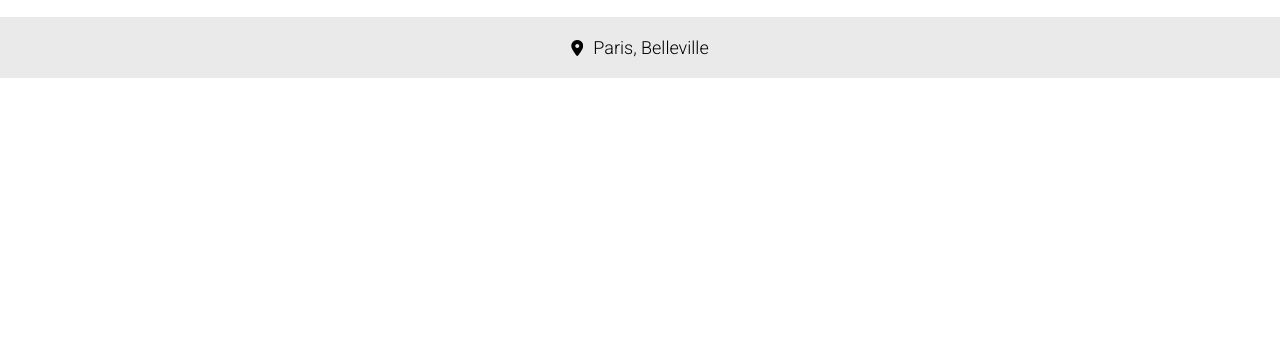
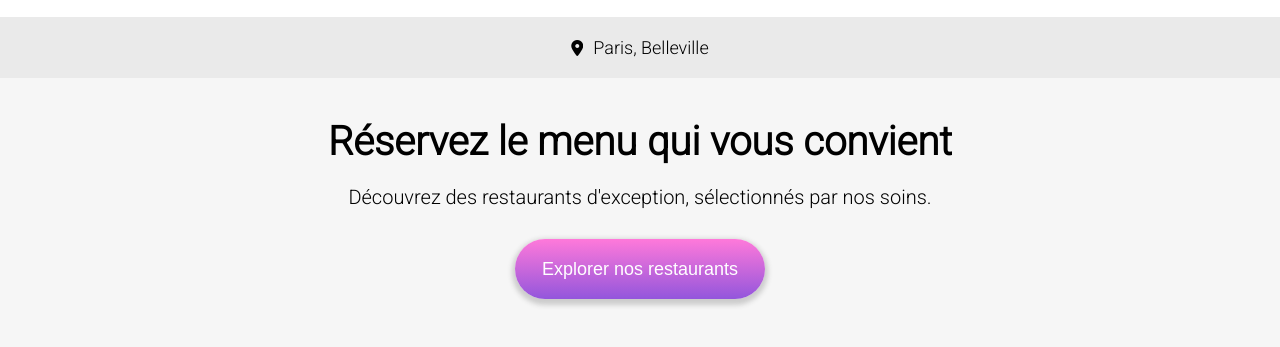
Before and after one commit to StanislasN/Nunez_3_07072021, a website: page index.html in a window 1280 px wide. Shown: the part 57-404 px from the top of the page. Drawn offline with Linux system fonts and the light colour scheme; a web font is replaced by a local one.

Commit message:
présentation du site

```diff
--- a/index.html
+++ b/index.html
@@ -20,5 +20,16 @@
             <p>Paris, Belleville</p>
         </div>
     </header>
+
+    <!--PRESENTATION DU SITE-->
+    <div class="presentation__container">
+        <div class="presentation__title">
+            <h1>Réservez le menu qui vous convient</h1>
+        </div>
+        <div class="presentation__text">
+            <p>Découvrez des restaurants d'exception, sélectionnés par nos soins.</p>
+        </div>
+        <button>Explorer nos restaurants</button>
+    </div>
 </body>
 </html>
--- a/sass/main.scss
+++ b/sass/main.scss
@@ -41,3 +41,37 @@ p {
                 }
         }
 }
+
+/*PRESENTATION DU SITE*/
+
+.presentation__container {
+    display: flex;
+    flex-direction: column;
+    height: auto;
+    background: #f6f6f6;
+    align-items: center;
+    padding: 20px 20px 60px 20px;
+        .presentation__title {
+            text-align: center;
+            font-size: 20px;
+            font-weight: bold;
+            padding:20px 40px;
+            font-family: "Roboto", sans-serif;
+
+        }
+        .presentation__text {
+            text-align: center;
+            font-size: 20px;
+        }
+        button {
+            height: 60px;
+            width: 250px;
+            color: white;
+            font-size: large;
+            border-radius: 50px;
+            background: linear-gradient($secondary-color, $primary-color);
+            border: none;
+            margin-top: 30px;
+            box-shadow: 0 3px 5px 3px #cccccc;
+        }
+}
```
Also changed, not shown: style.css. Lines whose indentation alone changed are shown as unchanged.
